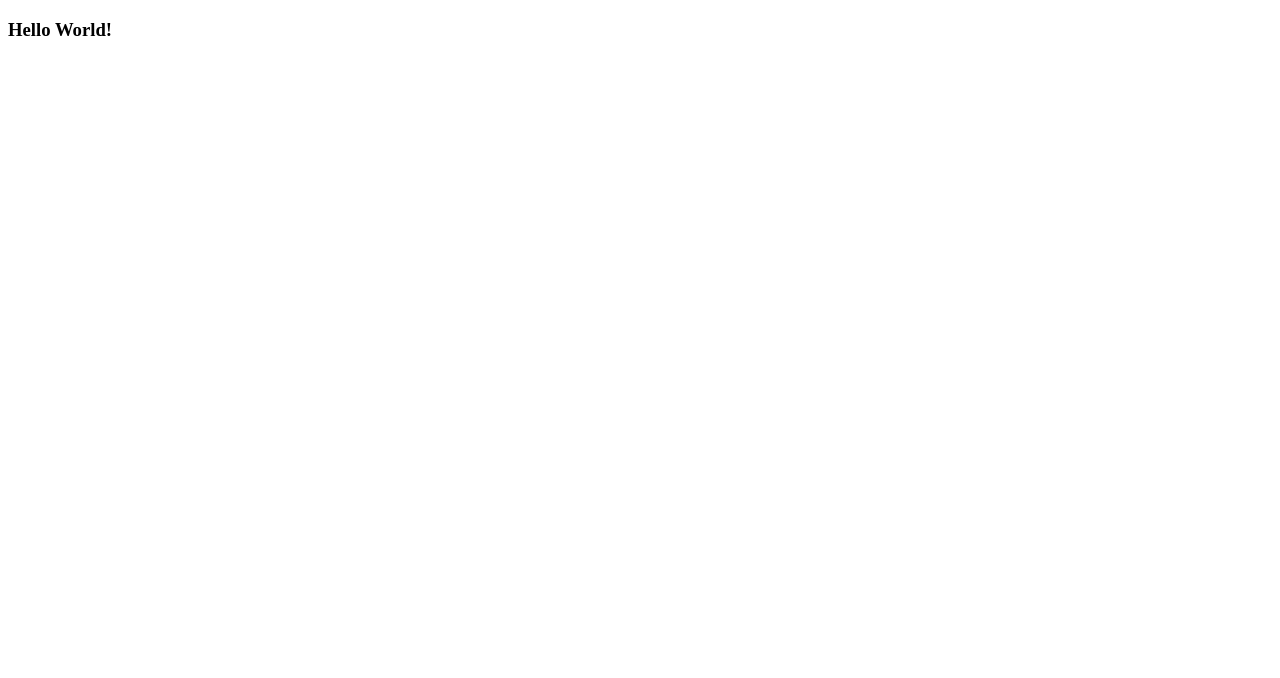
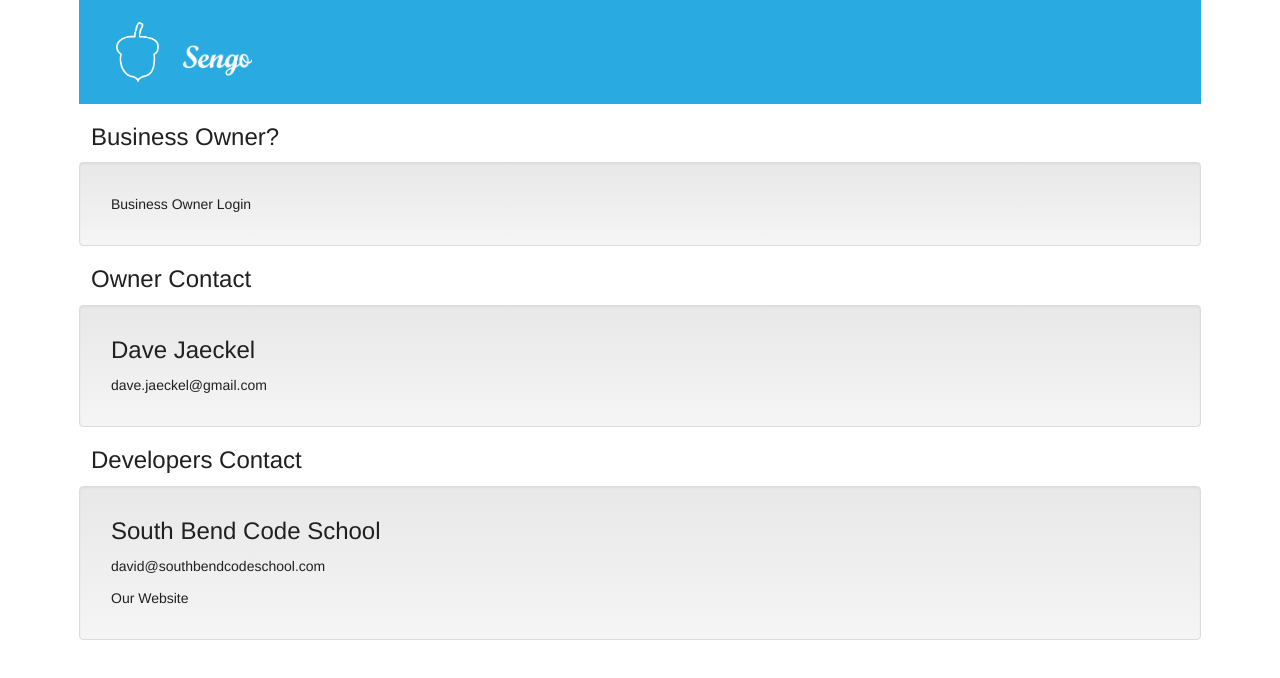
Before and after one commit to south-bend-code-school/sengo-support, a plain HTML site: page index.html in a window 1280 px wide. Drawn offline with nearby package versions, Linux system fonts and the light colour scheme.

Commit message:
Added basic support site

```diff
--- a/index.html
+++ b/index.html
@@ -2,8 +2,64 @@
 <html>
 	<head>
 		<title>Sengo Support</title>
+		<link rel="stylesheet" href="https://maxcdn.bootstrapcdn.com/bootstrap/3.3.6/css/bootstrap.min.css" integrity="sha384-1q8mTJOASx8j1Au+a5WDVnPi2lkFfwwEAa8hDDdjZlpLegxhjVME1fgjWPGmkzs7" crossorigin="anonymous">
+		<link rel="stylesheet" href="https://maxcdn.bootstrapcdn.com/bootstrap/3.3.6/css/bootstrap-theme.min.css" integrity="sha384-fLW2N01lMqjakBkx3l/M9EahuwpSfeNvV63J5ezn3uZzapT0u7EYsXMjQV+0En5r" crossorigin="anonymous">
+
+		<script src="https://code.jquery.com/jquery-2.2.4.min.js"   integrity="sha256-BbhdlvQf/xTY9gja0Dq3HiwQF8LaCRTXxZKRutelT44="   crossorigin="anonymous"></script>
+		<script src="https://maxcdn.bootstrapcdn.com/bootstrap/3.3.6/js/bootstrap.min.js" integrity="sha384-0mSbJDEHialfmuBBQP6A4Qrprq5OVfW37PRR3j5ELqxss1yVqOtnepnHVP9aJ7xS" crossorigin="anonymous"></script>
+
+		<style>
+			a,p,h3 {
+				color: #202020;
+				display: block;
+				margin: 12px;
+			}
+			.container {
+				width: 90%;
+			}
+		</style>
 	</head>
 	<body>
-		<h3>Hello World!</h3>
+			<div class="container">
+			  <nav class="navbar navbar-inverse" style="border: none;">
+			  <div class="container-fluid" style="background-color: #29ABE2;">
+			    <div class="navbar-header">
+			      <button type="button" class="navbar-toggle collapsed" data-toggle="collapse" data-target="#main-navbar">
+			        <span class="sr-only">Toggle navigation</span>
+			        <span class="icon-bar"></span>
+			        <span class="icon-bar"></span>
+			        <span class="icon-bar"></span>
+			      </button>
+
+			      <a href="#" class="pull-left">
+						<img style="margin:10px" height="60px" src="logo_white.png">
+						<img style="margin:10px" height="50px" src="name_white.png">
+			      </a>
+
+			    </div>
+
+			    <div class="collapse navbar-collapse" id="main-navbar">
+			    </div><!-- /.navbar-collapse -->
+			  </div><!-- /.container-fluid -->
+			</nav>
+
+			<h3>Business Owner?</h3>
+			<div class="well">
+				<a href="http://sengo-dev.s3-website-us-east-1.amazonaws.com/">Business Owner Login</a>
+			</div>
+
+			<h3>Owner Contact</h3>
+			<div class="well">
+				<h3>Dave Jaeckel</h3>
+				<a href="mailto:dave.jaeckel@gmail.com">dave.jaeckel@gmail.com</a>
+			</div>
+
+			<h3>Developers Contact</h3>
+			<div class="well">
+				<h3>South Bend Code School</h3>
+				<a href="mailto:david@southbendcodeschool.com">david@southbendcodeschool.com</a>
+				<a href="http://southbendcodeschool.com">Our Website</a>
+			</div>
+		  </div>
 	</body>
 </html>
```
Also changed, not shown: logo_white.png (added), name_white.png (added).
